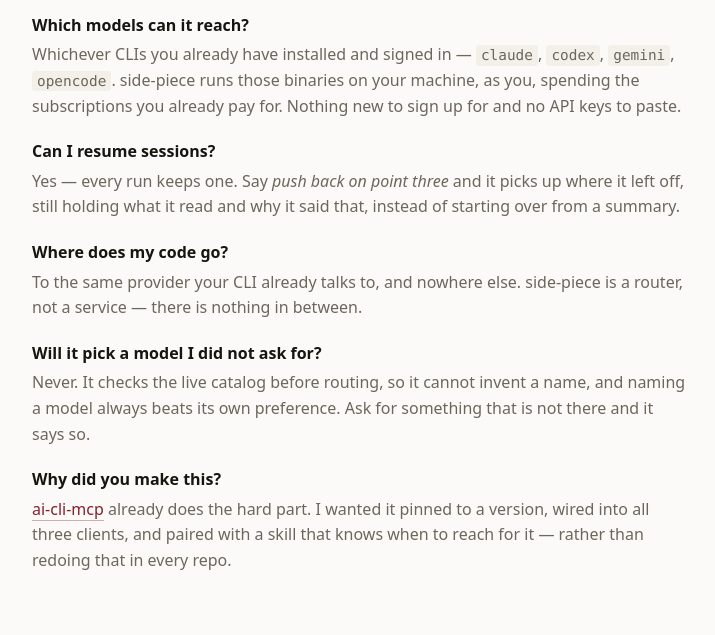
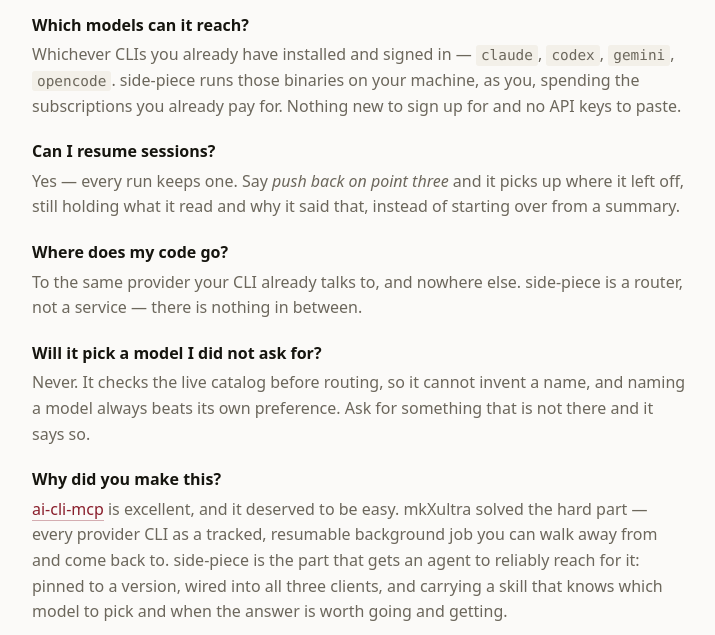
Before and after one commit to thejustinwalsh/side-piece, a website: page docs/index.html in a window 1280 px wide. Shown: the part 1073-1708 px from the top of the page, without its empty margins (280-995 px from the left). Drawn offline with Linux system fonts and the light colour scheme.

Commit message:
docs: sell it — credit ai-cli-mcp properly and say what we added
The why read as a shrug. Leads on the server being excellent and on what
mkXultra actually solved, then frames side-piece as the thing that gets an
agent to reliably reach for it.

```diff
--- a/docs/index.html
+++ b/docs/index.html
@@ -185,7 +185,7 @@
     <dd>Never. It checks the live catalog before routing, so it cannot invent a name, and naming a model always beats its own preference. Ask for something that is not there and it says so.</dd>
 
     <dt>Why did you make this?</dt>
-    <dd><a href="https://github.com/mkXultra/ai-cli-mcp">ai-cli-mcp</a> already does the hard part. I wanted it pinned to a version, wired into all three clients, and paired with a skill that knows when to reach for it — rather than redoing that in every repo.</dd>
+    <dd><a href="https://github.com/mkXultra/ai-cli-mcp">ai-cli-mcp</a> is excellent, and it deserved to be easy. mkXultra solved the hard part — every provider CLI as a tracked, resumable background job you can walk away from and come back to. side-piece is the part that gets an agent to reliably reach for it: pinned to a version, wired into all three clients, and carrying a skill that knows which model to pick and when the answer is worth going and getting.</dd>
 
 
   </dl>
```
